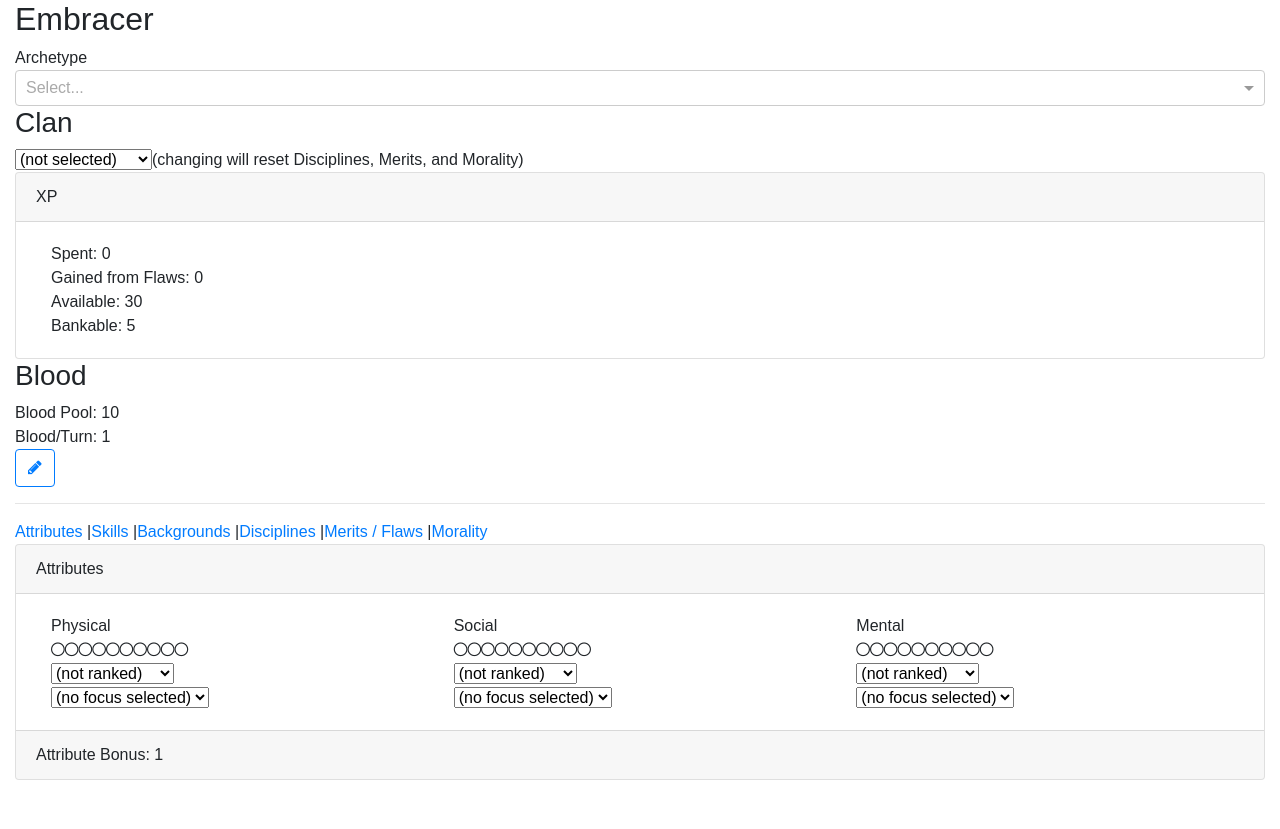
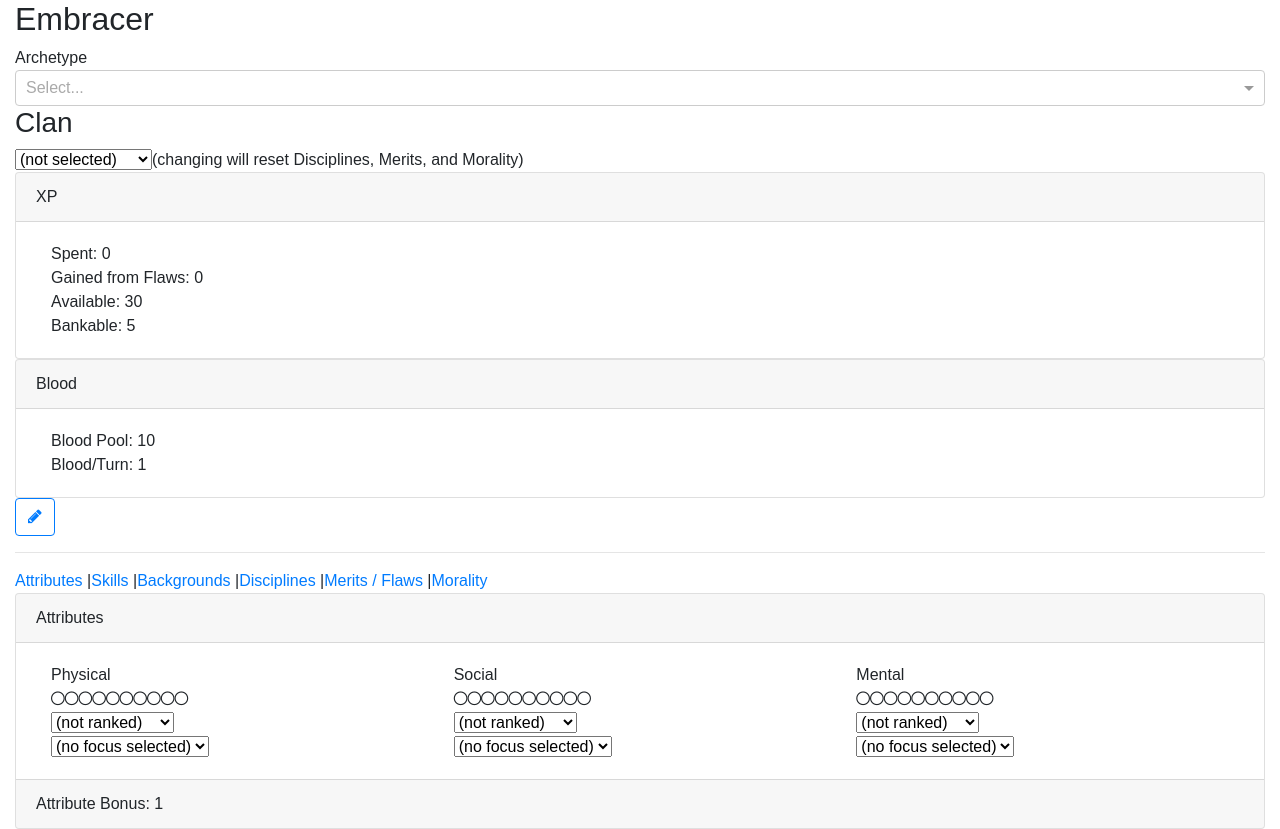
Before and after one commit to TrueWill/embracer, a React (Create React App) app: page / in a window 1280 px wide. Before the commit the page ends 800 px from the top, so only its background shows below. Built offline with nearby package versions, Linux system fonts and the light colour scheme.

Commit message:
Style blood

```diff
--- a/src/components/Blood.js
+++ b/src/components/Blood.js
@@ -1,12 +1,12 @@
 import React from 'react';
 import PropTypes from 'prop-types';
+import Section from './Section';
 
 const Blood = ({ bloodPool, bloodPerTurn }) => (
-  <div>
-    <h3>Blood</h3>
+  <Section header="Blood">
     <div>Blood Pool: {bloodPool}</div>
     <div>Blood/Turn: {bloodPerTurn}</div>
-  </div>
+  </Section>
 );
 
 Blood.propTypes = {
```
